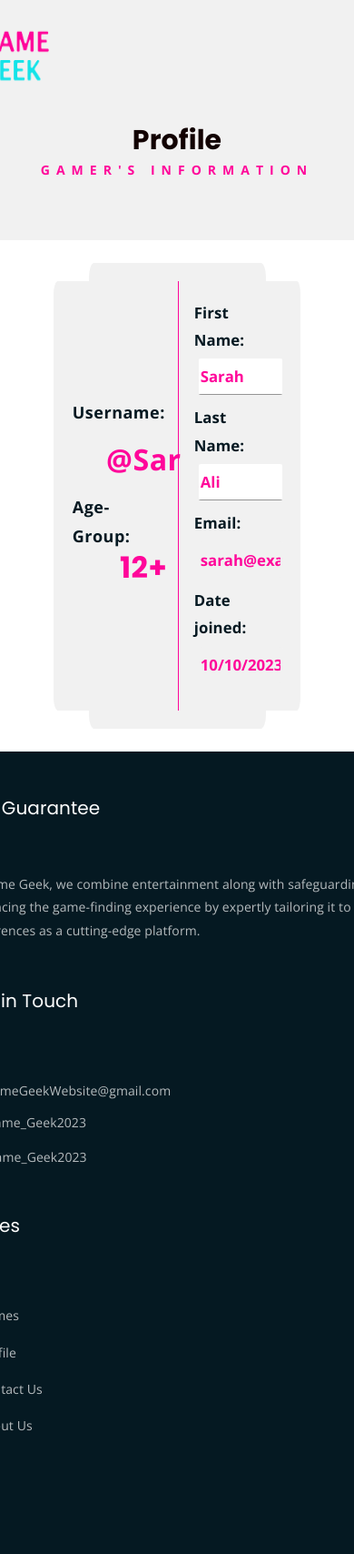
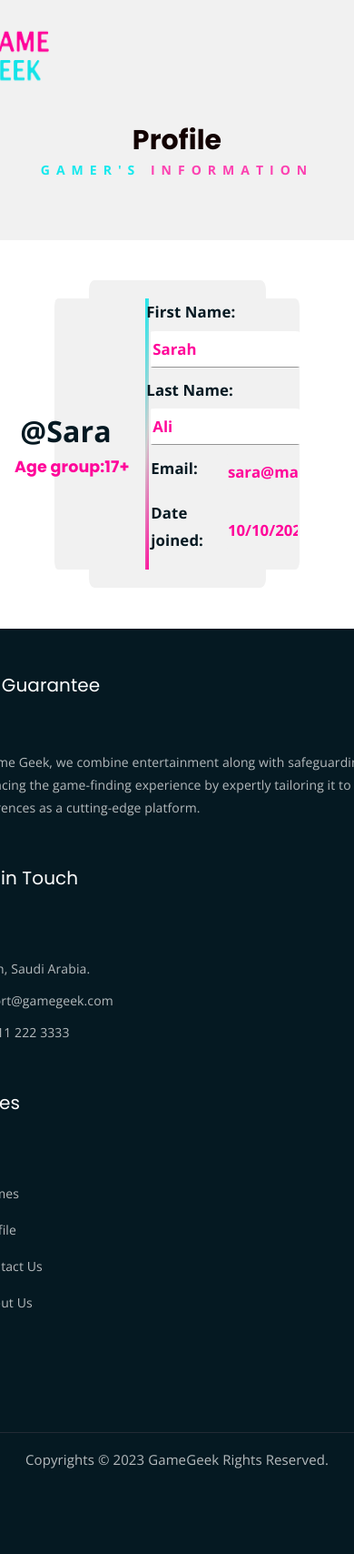
Before and after one commit to HanaAlfozan/2023-GP1-5, a Django app: page /profile/ in a window 390 px wide; the page is wider, and only the part inside the window is pictured. Shown: the top 1708 px of that part at 91% size. After the commit the page ends 1614 px from the top of that part, so only its background shows below. Run offline with Django 4.2, Linux system fonts and the light colour scheme; some libraries are stand-ins or nearby versions.

Commit message:
modifying profile - in morning

```diff
--- a/FrontEnd/templates/profile.html
+++ b/FrontEnd/templates/profile.html
@@ -47,11 +47,11 @@
     display: flex;
     justify-content: center; /* Center the content horizontally */
     align-items: center; /* Center the content vertically */
-    margin: 0 auto; /* Center the section horizontally */
+    margin: 5% auto; /* Center the section horizontally */
     max-width: 50%; /* Limit maximum width for two containers side by side */
     border-radius: 3%;
 }
-
+]
 .profile-container {
     text-align: center;
     padding: 20px;
@@ -64,6 +64,7 @@
     flex-wrap: wrap;
     justify-content: center; /* Center the content horizontally */
     align-items: center; /* Center the content vertically */
+
 }
 
 /* Your styles for the content inside each profile container */
@@ -87,6 +88,7 @@
     border-radius: 0 3% 3% 0; /* Apply different radius on the left */
     margin-right: 0; /* Remove right margin */
 	    box-shadow: none;
+
 
 
 }
@@ -131,6 +133,7 @@
   align-items: center;
   margin-bottom: 10px; /* Add space between input containers */
 
+
 }
 
 .input-container input {
@@ -173,6 +176,7 @@
         font-weight: bolder;
         margin-right: 10px;
         font-size: larger;
+
     }
 
     /* Add responsive styles */
@@ -189,57 +193,16 @@
 
 	.separator {
 	order: 2; /* Set the order to 2 to place it on the right */
-    width: 1px; /* Width of the vertical line */
-    background-color: #ff069a; /* Color of the vertical line */
+    width: 6px; /* Width of the vertical line */
+   background: rgb(21,232,237);
+background: linear-gradient(95deg, rgba(21,232,237,1) 0%, rgba(180,175,175,0.5032606792717087) 52%, rgba(255,6,154,1) 100%);
     margin-left: -10% ;
 	margin-right: 1%;
-}
+}.content label{
+margin:auto 100% auto -30%;}
 
-			    .content {
-        display: flex;
-        flex-wrap: wrap;
-        align-items: center;
-    }
-
-    .content label {
-        width: 50%; /* Adjust the width for responsive design */
-        font-weight: bolder;
-        text-align: right; /* Right-align the labels on smaller screens */
-    }
-
-    .content h4 {
-        width: 50%; /* Adjust the width for responsive design */
-        font-size: 230%;
-        font-weight: bolder;
-        text-align: left; /* Left-align the age-group on smaller screens */
-    }
-
-    /* Add responsive styles */
-    @media (max-width: 768px) {
-        .profile-container,
-        .user-info-container {
-            width: 90%; /* Reduce width for smaller screens */
-            margin: 0 auto; /* Center the containers horizontally */
-            margin-bottom: 0; /* Remove margin between stacked containers */
-        }
-
-        .input-container,
-        .input-container-read {
-            flex-direction: column; /* Stack label and input on small screens */
-        }
-
-        .input-container label,
-        .input-container-read label {
-            width: 100%; /* Make label full-width on small screens */
-            margin-bottom: 5px; /* Add space between label and input */
-            text-align: left; /* Left-align the labels on smaller screens */
-        }
-
-        .content label,
-        .content h4 {
-            width: 100%; /* Make labels and age-group full-width on small screens */
-            text-align: left; /* Left-align both on smaller screens */
-        }
+			.content h5{
+margin-left:-70% ;
 }
 	</style>
 
@@ -338,7 +301,10 @@
                     <div class="col-lg-8 offset-lg-2 text-center">
                         <div class="breadcrumb-text">
                             <h1>Profile</h1>
-							 <p>Gamer's information</p>
+							<p>
+							<span class="blue">Gamer's</span>
+							<span class="pink">information</span>
+						</p>
 
                         </div>
                     </div>
@@ -349,6 +315,7 @@
 
 
 <br>
+
 
 
 				<div class="profile-sec">
@@ -368,7 +335,7 @@
 
 					<div class="input-container-read">
 						<label for="email" style="font-weight: bolder;">Email:</label>
-						<input type="text" id="email" name="email" value="sarah@example.com" readonly>
+						<input type="text" id="email" name="email" value="sara@mail.com" readonly>
 					</div>
 
 					<div class="input-container-read">
@@ -379,13 +346,13 @@
 		        <div class="separator"></div> <!-- Add this separator element -->
 
 				<div class="profile-container user-info-container">
-            <div class="list-box d-flex flex-column align-items-center" style="margin-left: 1%;">
+
+
 						<div class="content">
-                    <label for="username" style="font-weight: bolder; padding-right:25%; font-size:large;">Username:</label>
-                    <label style="font-size: 230%; font-weight: bolder; padding-right:60%; padding-left:30%;" class="pink-text" >@Sarah</label>
-                    <label for="age-group" style="font-weight: bolder;padding-right:39%; font-size:large;">Age-Group:</label>
-                    <h4 class="pink-text" style="padding-right:65%; padding-left:42%; padding-bottom:10%;" >12+</h4>
-                </div>
+						 <label  style="font-size:230%; font-weight: bolder;">@Sara</label>
+
+						 <h5 class="pink-text"> Age group:17+</h5>
+
 					</div>
 				</div>
 
@@ -410,22 +377,9 @@
 					<div class="footer-box get-in-touch">
 						<h2 class="widget-title">Get in Touch</h2>
 						<ul>
-							<ul>
-								<li><a href="mailto:support@gamegeek.com" class="mail">
-									<i class="fas fa-envelope"></i>&#160;&#160;GameGeekWebsite@gmail.com
-								</a></li>
-								<li>
-									<a href="https://www.instagram.com/Game_Geek2023" target="_blank">
-									  <i class="fab fa-instagram"></i>&#160;&#160; Game_Geek2023
-									</a>
-								</li>
-								<li>
-									<a href="https://www.X.com/Game_Geek2023" target="_blank">
-										<svg xmlns="http://www.w3.org/2000/svg" viewBox="0 0 24 24" version="1.1" width="13" height="13" class="X">
-										<path d="M18.244 2.25h3.308l-7.227 8.26 8.502 11.24H16.17l-5.214-6.817L4.99 21.75H1.68l7.73-8.835L1.254 2.25H8.08l4.713 6.231zm-1.161 17.52h1.833L7.084 4.126H5.117z" fill="white"/>
-										</svg>&#160;&#160; <span style="position: relative; top: 2px;">Game_Geek2023</span>
-									</a>
-								</li>
+							<li>Riyadh, Saudi Arabia.</li>
+							<li>support@gamegeek.com</li>
+							<li>+00 111 222 3333</li>
 						</ul>
 					</div>
 				</div>
```
Lines whose indentation alone changed are shown as unchanged.
